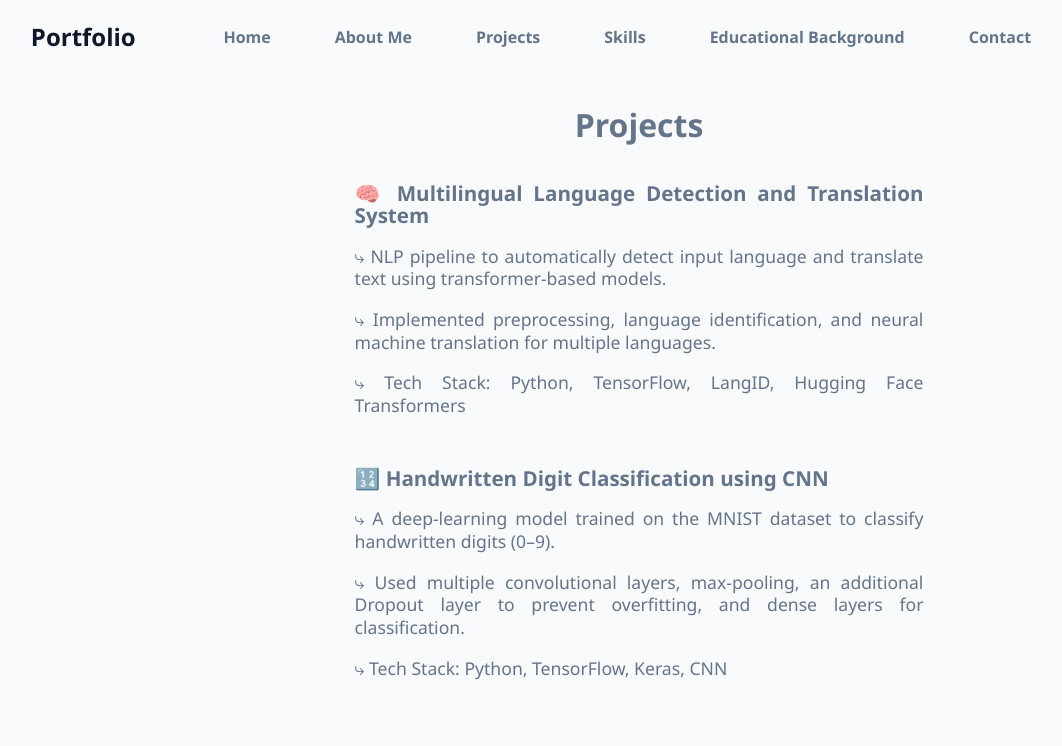
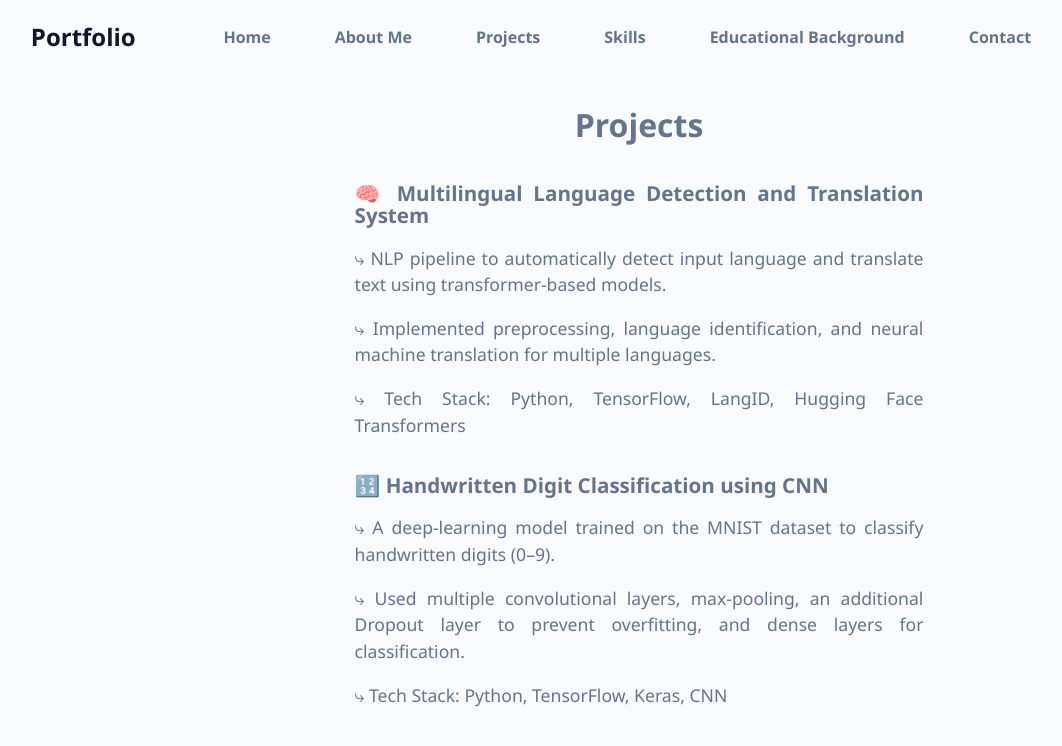
Before and after one commit to nishikasingh31/Portfolio-Using-React, a React (Vite) app: page /projects in a window 1280 px wide. Shown: the top 746 px of the page, without its empty margins (1-1063 px from the left). Built offline with nearby package versions, Linux system fonts and the light colour scheme.

Commit message:
Update Projects.css

```diff
--- a/src/styles/Projects.css
+++ b/src/styles/Projects.css
@@ -12,7 +12,7 @@
 .project-card {
   background: #F9FAFB;
   padding: 10px;
-  margin-bottom: 14px;
+  margin-bottom: 0px;
   text-align: justify;
   animation: slideInLeft 1.5s ease forwards;
 }
@@ -22,7 +22,7 @@
 }
 .project-card p {
   margin-bottom: 6px;
-    line-height: 1.3;
+    line-height: 1.5;
 }
 
 .projects a {
```
